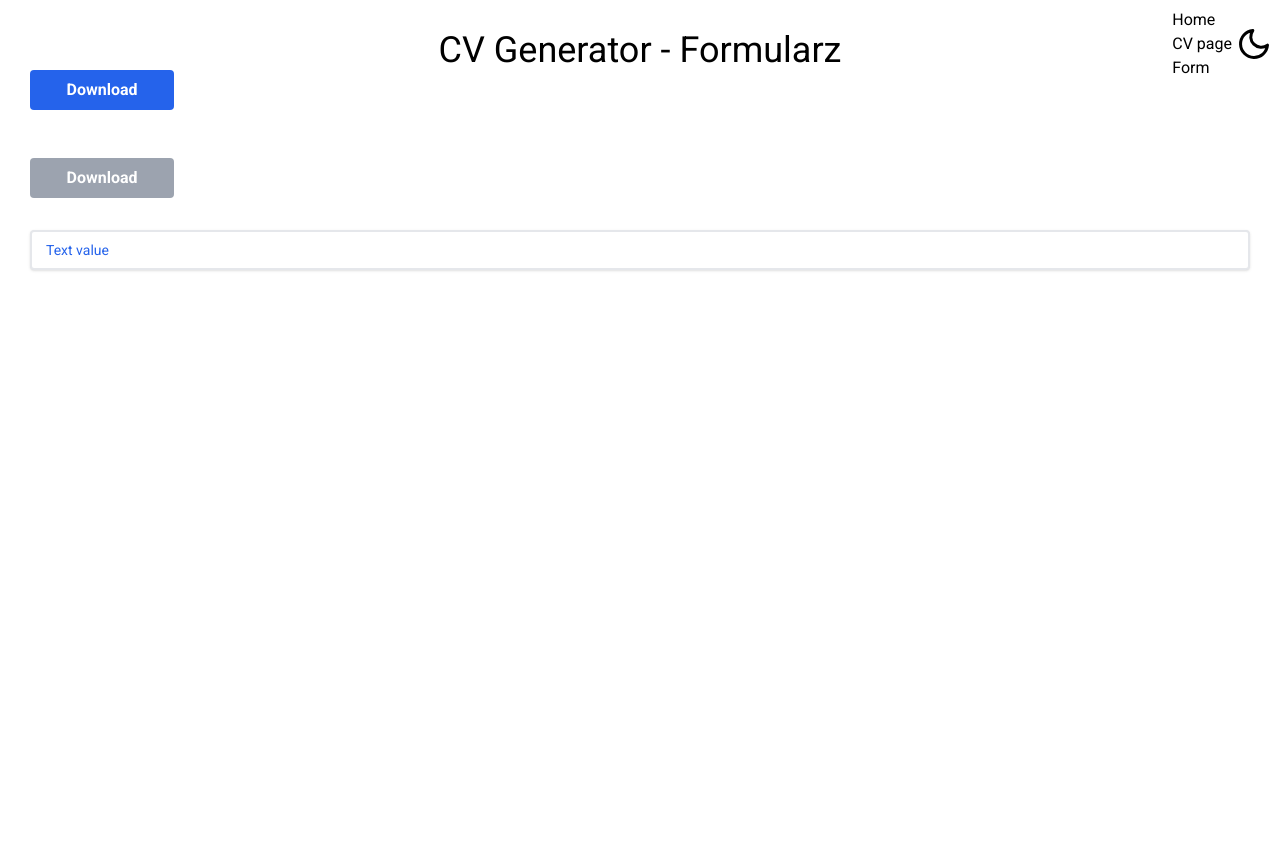
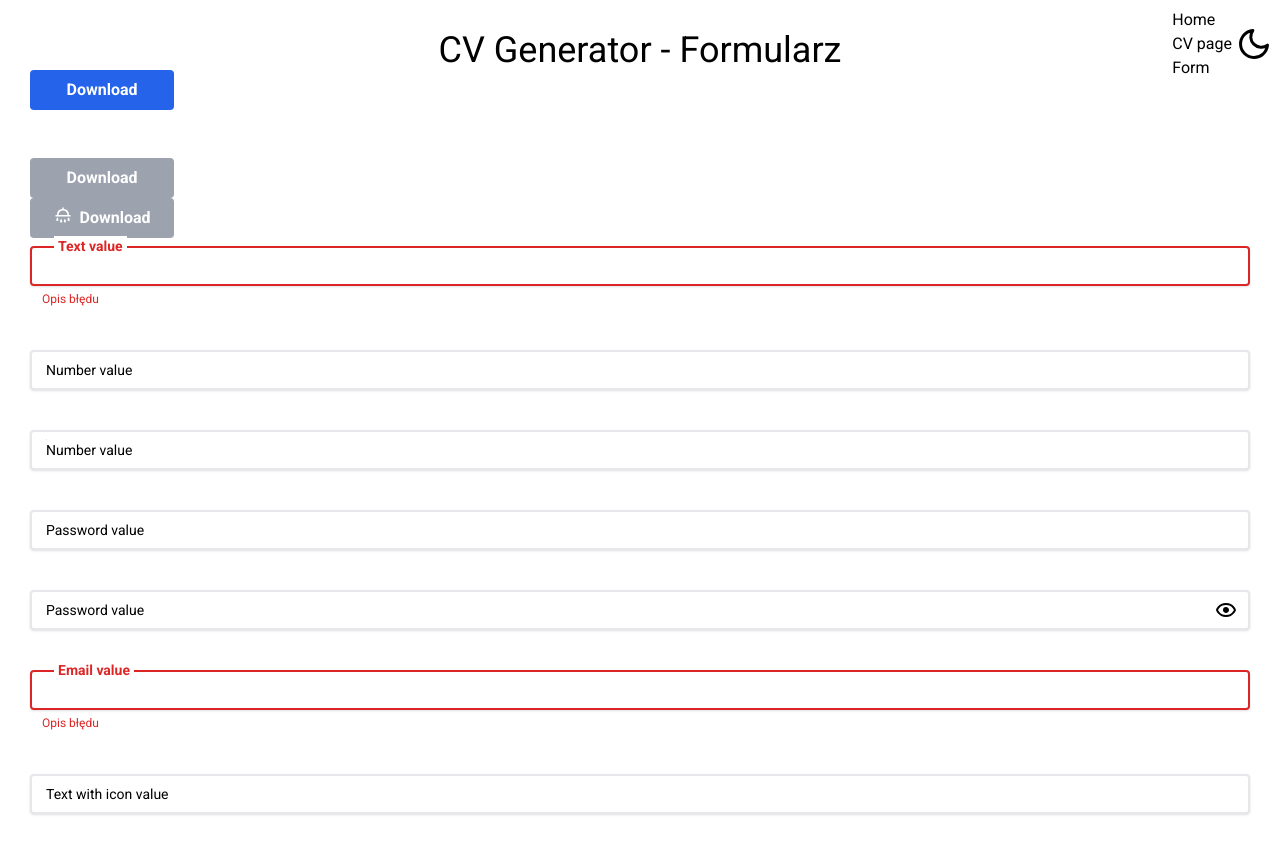
Before and after one commit to marcinj94/cv-generator, a Next.js app: page /form in a window 1280 px wide. Before the commit the page ends 800 px from the top, so only its background shows below. Built offline with nearby package versions, Linux system fonts and the light colour scheme.

Commit message:
refactor(component): update Input component
handle different input types, show error styles (with dynamic error descriptions), add toggle
password icon btn, handle icon on left side of input

```diff
--- a/app/components/Input/index.tsx
+++ b/app/components/Input/index.tsx
@@ -1,27 +1,80 @@
+'use client';
+
+import clsx from 'clsx';
+import { HTMLInputTypeAttribute, useState } from 'react';
+import { IconType } from 'react-icons';
+import { BiHide, BiShow } from 'react-icons/bi';
+
 interface InputProps {
+  id: string;
   label: string;
-  id: string;
+  value?: string | number | readonly string[] | undefined;
+  type: HTMLInputTypeAttribute;
+  error: boolean;
+  errorDescription: string;
+  togglePassword?: boolean;
+  Icon?: IconType;
 }
 
-export const Input: React.FC<InputProps> = ({ label, id }) => {
-  // eslint-disable-next-line no-console
-  console.log('label:', label);
+const ICON_SIZE = 24;
+
+export const Input: React.FC<InputProps> = ({
+  label,
+  id,
+  type,
+  error,
+  errorDescription,
+  togglePassword,
+  Icon,
+  value,
+}) => {
+  const [showDefaultType, setShowDefaultType] = useState(true);
+
+  const togglePasswordType = () => {
+    setShowDefaultType(!showDefaultType);
+  };
 
   return (
     <div className="relative my-2">
       <input
-        className="peer shadow appearance-none border-2 rounded w-full py-2 px-3 text-gray-700 leading-tight focus:outline-none focus:shadow-outline min-w-36 focus:border-blue-600 transition valid:border-blue-600"
+        className={clsx(
+          'peer shadow appearance-none border-2 rounded w-full py-2 px-3 text-gray-700 leading-tight focus:outline-none focus:shadow-outline min-w-36 focus:border-blue-600 transition valid:border-blue-600',
+          {
+            'border-red-600': error,
+            'pr-10': togglePassword,
+            'pl-10': Icon,
+          },
+        )}
         id={id}
-        type="text"
+        type={showDefaultType ? type : 'text'}
         name={id}
+        value={value}
         required
       />
+      {Icon && <Icon className="absolute top-1/2 left-3 translate-y-[-50%]" size={ICON_SIZE} />}
       <label
-        className="transition-all cursor-text block absolute top-1/2 left-3 px-1 py-0 bg-white translate-y-[-50%] text-blue-600 text-sm peer-focus:font-bold peer-focus:top-0 peer-focus:left-6 peer-valid:font-bold peer-valid:top-0 peer-valid:left-6"
+        className={clsx(
+          'transition-all cursor-text block absolute top-1/2 left-3 px-1 py-0 bg-white translate-y-[-50%]  text-sm peer-focus:font-bold peer-focus:text-blue-600 peer-focus:top-0 peer-focus:left-6 peer-valid:font-bold peer-valid:text-blue-600 peer-valid:top-0 peer-valid:left-6',
+          {
+            'peer-invalid:font-bold peer-invalid:top-0 peer-invalid:left-6 peer-invalid:text-red-600':
+              error,
+            'left-10': Icon,
+          },
+        )}
         htmlFor={id}
       >
         {label}
       </label>
+      {error && <span className="text-red-600 pl-3 text-xs ">{errorDescription}</span>}
+      {togglePassword && (
+        <button
+          aria-label="Show / hide password"
+          className="absolute top-1/2 right-3 translate-y-[-50%]"
+          onClick={togglePasswordType}
+        >
+          {showDefaultType ? <BiShow size={ICON_SIZE} /> : <BiHide size={ICON_SIZE} />}
+        </button>
+      )}
     </div>
   );
 };
--- a/app/form/page.tsx
+++ b/app/form/page.tsx
@@ -1,5 +1,8 @@
 'use client';
 
+import { BiShower } from 'react-icons/bi';
+import { BsPerson } from 'react-icons/bs';
+import { GiAirplaneArrival } from 'react-icons/gi';
 import { Button, FormHeader, Input } from '../components';
 
 const Form = () => {
@@ -28,8 +31,54 @@ const Form = () => {
       <br />
       <Button disabled label="Download" onClick={handleOnClick} />
       <br />
+      <Button disabled label="Download" onClick={handleOnClick} Icon={BiShower} />
       <br />
-      <Input label="Text value" id="test" />
+      <Input label="Text value" id="test1" type="text" error errorDescription="Opis błędu" />
+      <br />
+      <Input
+        label="Number value"
+        id="test2"
+        type="number"
+        error={false}
+        errorDescription="Opis błędu"
+      />
+      <br />
+      <Input
+        label="Number value"
+        id="test2"
+        type="number"
+        error={false}
+        errorDescription="Opis błędu"
+        Icon={GiAirplaneArrival}
+      />
+      <br />
+      <Input
+        label="Password value"
+        id="test3"
+        type="password"
+        error={false}
+        errorDescription="Opis błędu"
+      />
+      <br />
+      <Input
+        label="Password value"
+        id="test3"
+        type="password"
+        error={false}
+        errorDescription="Opis błędu"
+        togglePassword
+      />
+      <br />
+      <Input label="Email value" id="test4" type="email" error errorDescription="Opis błędu" />
+      <br />
+      <Input
+        label="Text with icon value"
+        id="test5"
+        type="email"
+        error={false}
+        errorDescription="Opis błędu"
+        Icon={BsPerson}
+      />
     </div>
   );
 };
```
Also changed, not shown: 1 other file (tests, documents, lock files or other folders).
